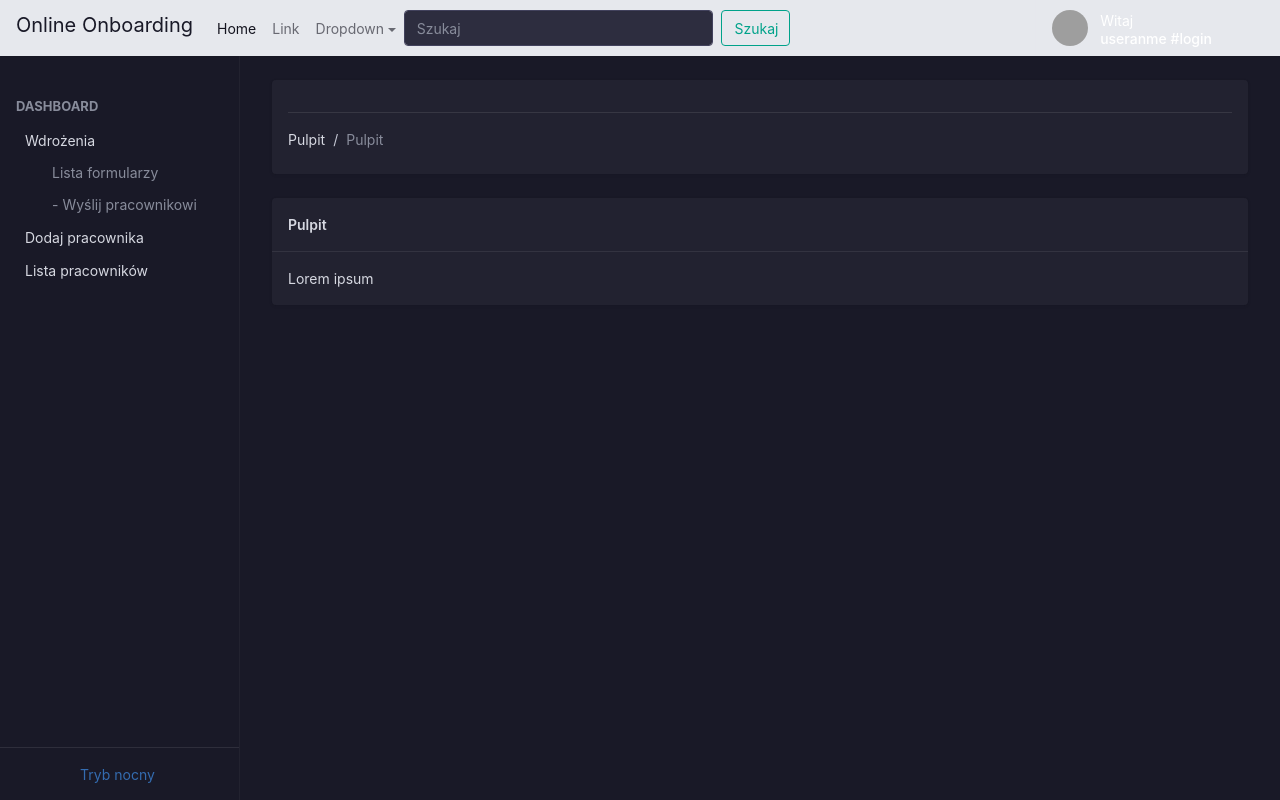
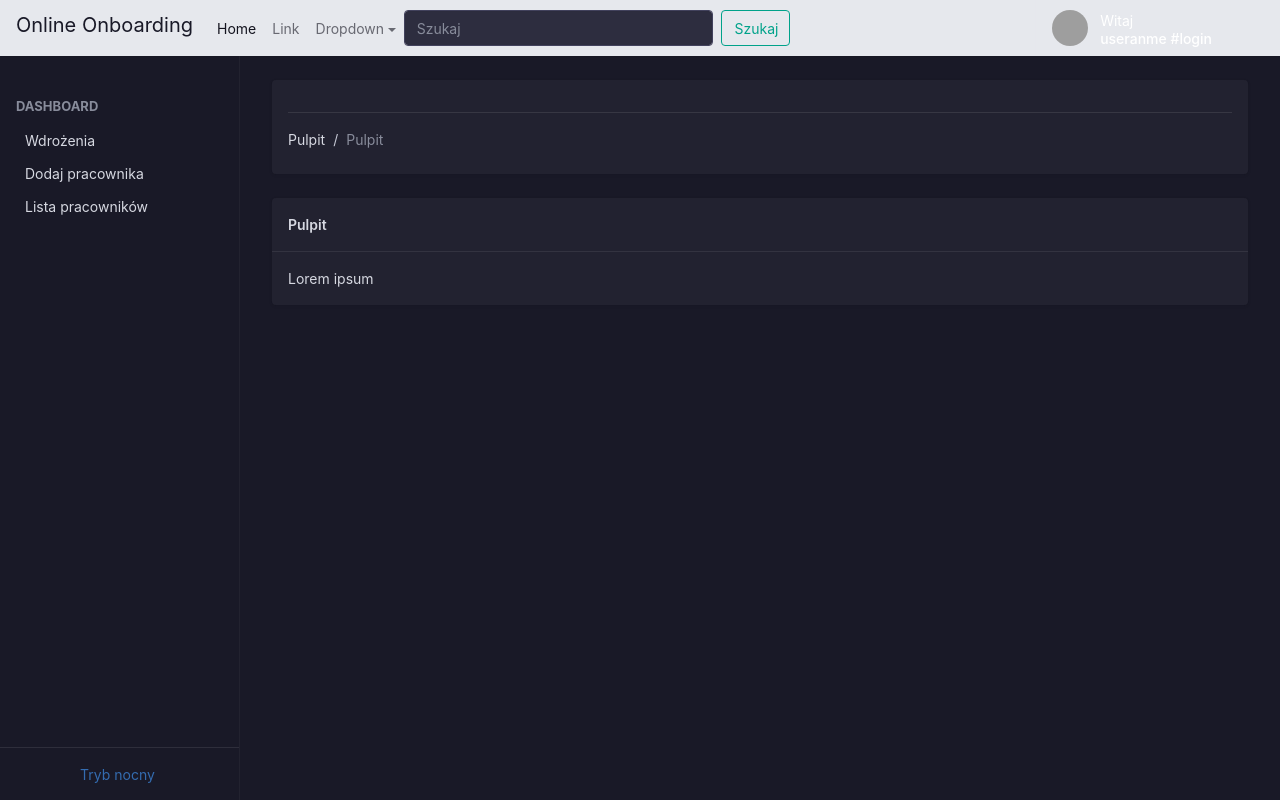
Before and after one commit to binawork/OnlineOnboarding, a React (Create React App) app in the folder onboarding/: page /#/ in a window 1280 px wide. Built offline with nearby package versions, Linux system fonts and the light colour scheme; grey boxes are pictures that could not be loaded; the HTML template or start-up script is replaced by a standard one.

Commit message:
Prepare for conditional left menu
Comment log

```diff
--- a/onboarding/src/Components/FormTable/FormTablePage.js
+++ b/onboarding/src/Components/FormTable/FormTablePage.js
@@ -15,7 +15,7 @@ function FormTablePage(props) {
             <header className="app-header app-header-dark">
                 <Navbar />
             </header>
-            <LeftMenu />
+            <LeftMenu packageId = { packageId } />
             <main className="app-main">
                 <div className="wrapper">
                     <div className="page">
--- a/onboarding/src/Components/LeftMenu.js
+++ b/onboarding/src/Components/LeftMenu.js
@@ -1,9 +1,15 @@
-import React from "react";
+import React, { useState, useEffect } from "react";
 import ModeButton from './ModeButton'
 import { Link } from 'react-router-dom';
 
 
-function LeftMenu() {
+function LeftMenu(props){
+    const [packageId, setId] = useState(props.packageId);
+
+    /*if(props.packageId && isFinite(String(props.packageId) ) ){
+        formMenuId = props.packageId;
+    }*/
+
     return(
         <aside className="app-aside app-aside-expand-md app-aside-light">
             <div className="aside-content">
@@ -20,14 +26,16 @@ function LeftMenu() {
 
                         <li className="menu-item has-child has-active">
                             <Link to='/packages' className="menu-link"><span className="menu-icon far fa-file"></span> <span className="menu-text">Wdrożenia</span></Link>
+                            { packageId > 0 &&
                             <ul className="menu">
                                 <li className="menu-item">
-                                    <Link to="/package_page" className="menu-link">Lista formularzy</Link>
+                                    <Link to={{ pathname: "/package_page", state: { packageId: packageId } }} className="menu-link">Lista formularzy</Link>
                                 </li>
                                 <li className="menu-item">
                                     <Link to="/form_list" className="menu-link">- Wyślij pracownikowi</Link>
                                 </li>
                             </ul>
+                            }
                         </li>
 
                         <li className="menu-item">
--- a/onboarding/src/Components/PackagesList/PackagesRow.js
+++ b/onboarding/src/Components/PackagesList/PackagesRow.js
@@ -7,7 +7,7 @@ function PackagesRow(props) {
 
     var removeSuccess = (result) => {
         props.handleUpdate();// update list of packages;
-        console.log(result);
+        //console.log(result);
     };
 
     var handleRemove = function(){
```
